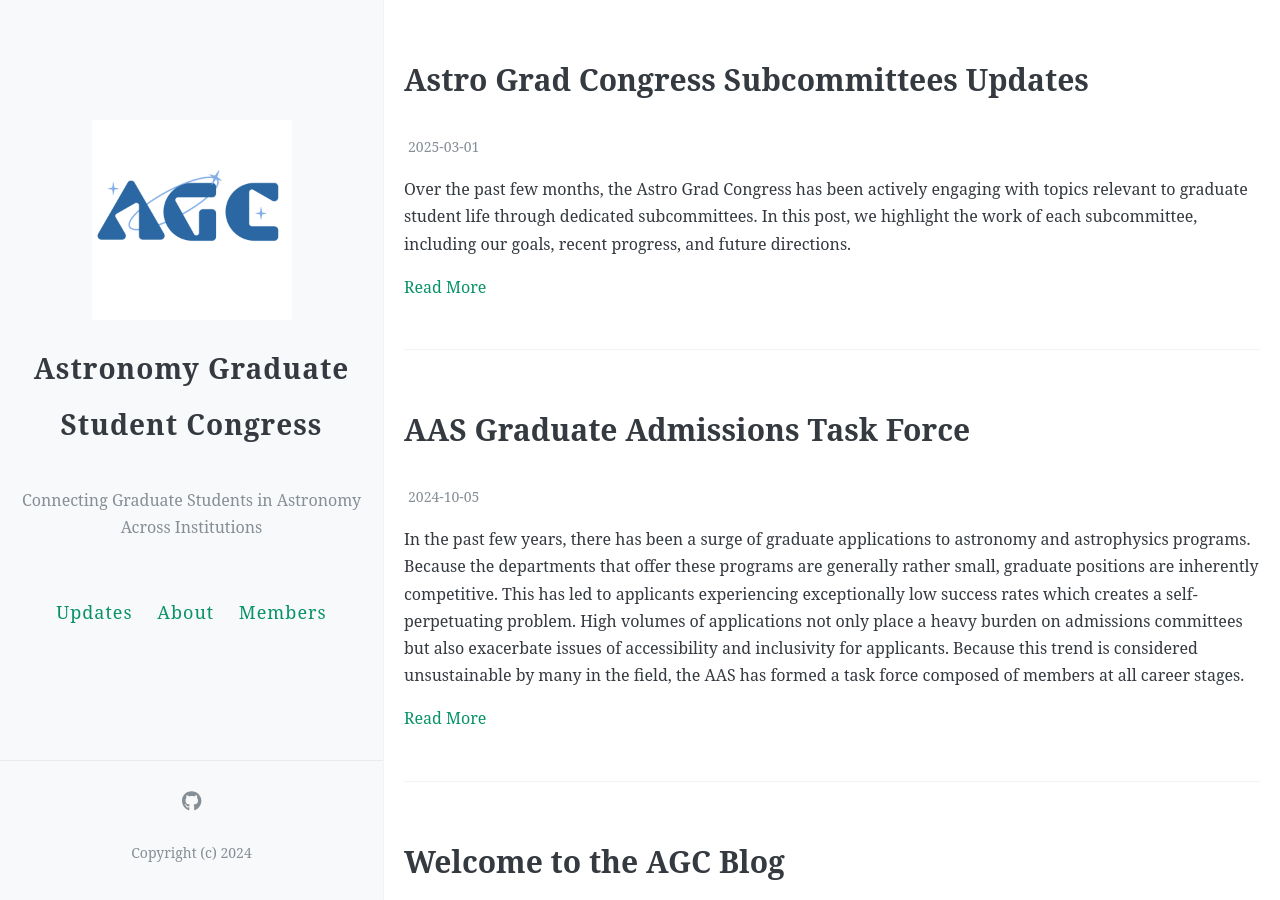
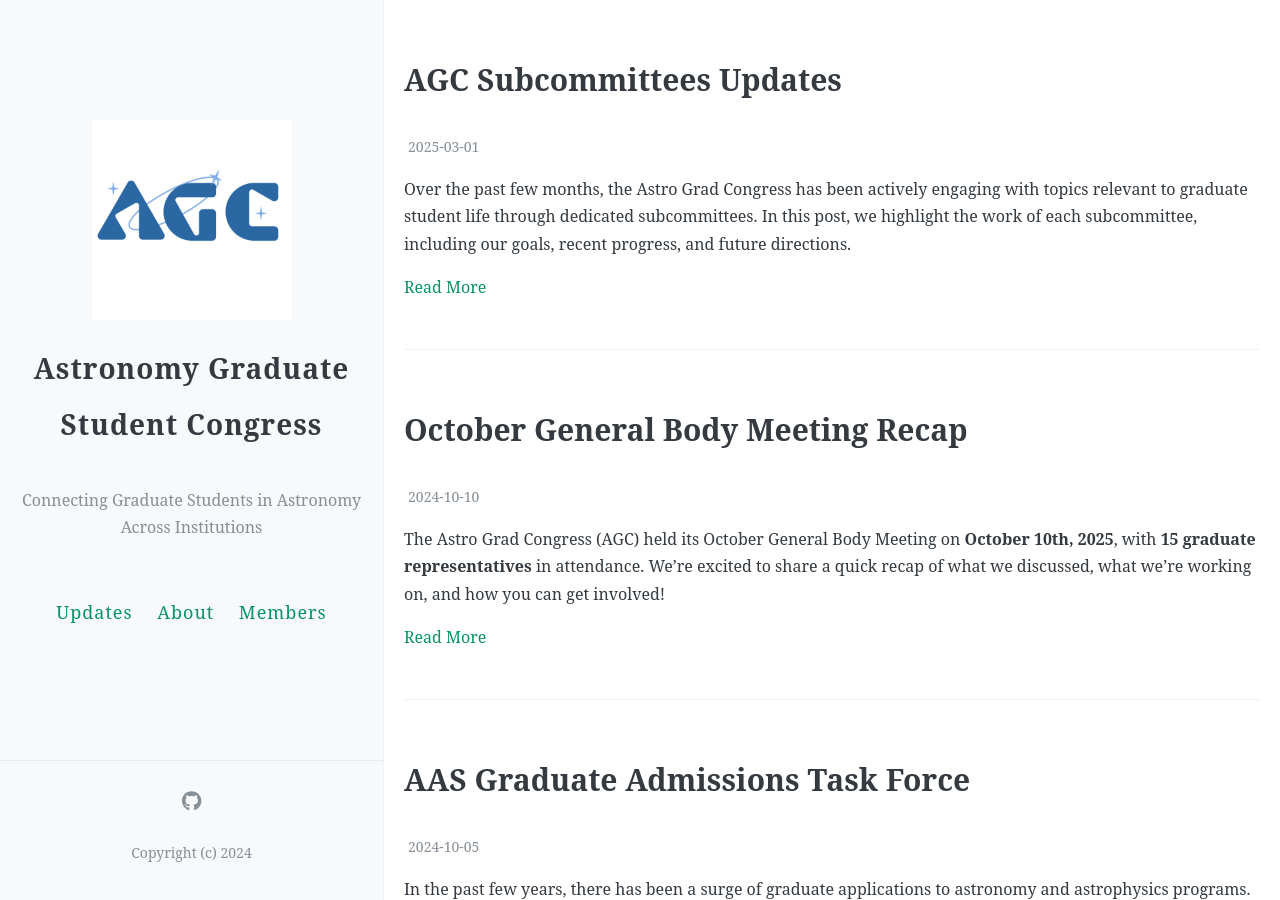
Before and after one commit to astro-grad-congress/astro-grad-congress.github.io, a Jekyll site: the page built from index.html, in a window 1280 px wide and 900 px high. Built offline with Jekyll 4.4.1, drawn with Linux system fonts in a browser that asks for light colours; the list of posts is cut into pages by our own code; comment, search, counter and statistics services are not loaded; part of the change alters nothing that is shown.

Commit message:
update blog posts

```diff
--- /dev/null
+++ b/_posts/2024-10-10-gbm.md
@@ -0,0 +1,45 @@
+---
+layout: post
+title: October General Body Meeting Recap
+date: 2024-10-10
+Author: Lou Baya Ould Rouis
+tags:
+comments: false
+toc: false
+pinned: false
+---
+
+The Astro Grad Congress (AGC) held its October General Body Meeting on **October 10th, 2025**, with **15 graduate representatives** in attendance. We’re excited to share a quick recap of what we discussed, what we’re working on, and how you can get involved!
+
+### Meeting Format
+
+We’ve launched a **new meeting format** to make space for both updates and collaborative work:
+- **20 minutes** for announcements and subcommittee updates
+- **30 minutes** of breakout room time for subcommittees to coordinate, co-work, and set goals
+- **5 minutes** to recap and share across groups
+
+We’ll continue using this structure in future meetings.
+
+### Steering Committee Meetings
+
+AGC steering committee meetings are now **open to all reps**! These are informal spaces to co-work, brainstorm, and chat with the team. We meet **every other Friday morning**—if you'd like to join, feel free to reach out and we’ll share the details.
+
+### Subcommittee Breakout Rooms
+
+After voting on which initiatives we want to prioritize, we broke into subcommittees to begin planning and organizing. Here’s a quick look at what each group is working on:
+
+#### Unionization
+This group discussed the **stages of organizing** across various departments, strategies for **advocating for stipend increases**, and ways to ensure **international student involvement**. They also shared concerns about departments discouraging organizing efforts—and reminded folks that such actions are **not legally allowed**.
+
+#### Grad Involvement in Faculty Hiring
+This team is working to **compile information** on how graduate students participate in faculty hiring processes across institutions. The goal is to **advocate for best practices** and support departments in creating **more inclusive and transparent hiring structures**.
+
+#### Community Building
+This group shared examples of **community-building programs** at their home departments and discussed how they contribute to **equity and a sense of belonging**, especially for underrepresented students. The group plans to **collect data** to highlight the importance of strong department communities.
+
+#### Outreach Database
+This team is compiling a **list of public engagement initiatives** in astronomy to **centralize resources** and **inspire new efforts**. They’re designing a short survey to gather contributions and aim to encourage **collaboration across institutions**.
+
+### How to Get Involved
+
+All subcommittees are **open to any interested reps**, and you’re welcome to join even if you’re not able to contribute regularly. There’s no pressure to commit—just join in when you can!
--- a/_posts/2025-03-01-update.md
+++ b/_posts/2025-03-01-update.md
@@ -1,6 +1,6 @@
 ---
 layout: post
-title: Astro Grad Congress Subcommittees Updates
+title: AGC Subcommittees Updates
 date: 2025-03-01
 Author: Lou Baya Ould Rouis
 tags:
```
